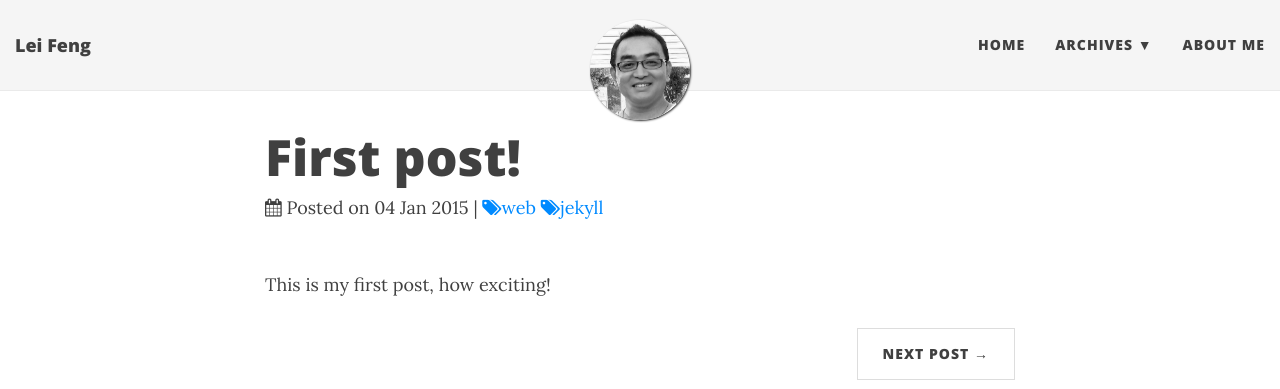
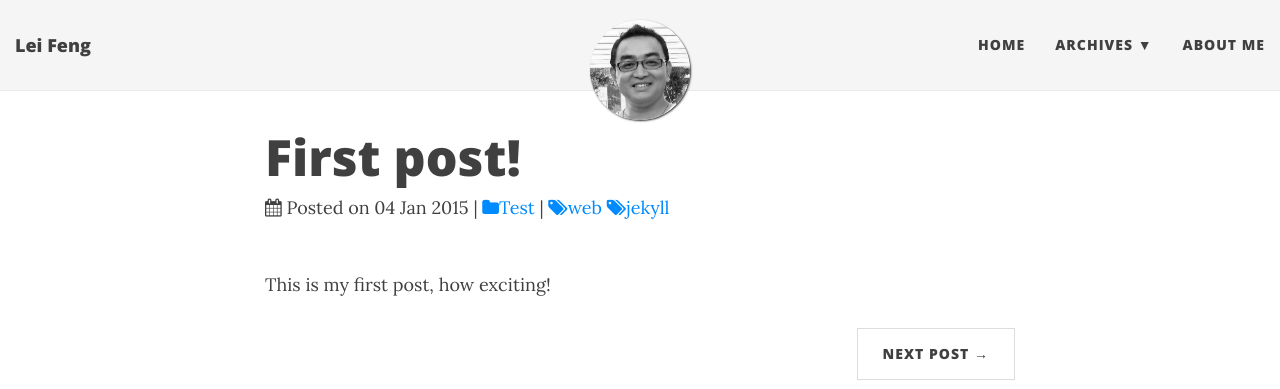
Before and after one commit to stonefl/stonefl.github.io, a Jekyll site: the page built from _posts/2015-01-04-first-post.md, in a window 1280 px wide. Shown: the top 389 px of the page. Built offline with Jekyll 4.4.1, drawn with Linux system fonts in a browser that asks for light colours; nearby versions of some CDN libraries; comment, search, counter and statistics services are not loaded.

Commit message:
Update header.html

```diff
--- a/_includes/header.html
+++ b/_includes/header.html
@@ -38,8 +38,8 @@
 		  {% if include.type == "post" %}
 		  <span class="post-date"><i class="fa fa-calendar" aria-hidden="true" title="Date published"></i> Posted on {{ page.date | date_to_string }}</span>
 		    <!--Post categories-->
-		   {% if post.categories %} |
-	 	     {% for cat in post.categories %}
+		   {% if page.categories %} |
+	 	     {% for cat in page.categories %}
     		       <a href="{{ site.category_page | prepend: site.baseurl }}#{{ cat | slugify }}" class="post-cat"><i class="fa fa-folder" title="post categories"></i>{{ cat }}</a>
     	             {% endfor %}
                    {% endif %}
@@ -76,8 +76,8 @@
 		  {% if include.type == "post" %}
 		  <span class="post-date"><i class="fa fa-calendar" aria-hidden="true" title="Date published"></i> Posted on {{ page.date | date_to_string }}</span>
 		  <!--Post categories-->
-		   {% if post.categories %} |
-	 	     {% for cat in post.categories %}
+		   {% if page.categories %} |
+	 	     {% for cat in page.categories %}
     		       <a href="{{ site.category_page | prepend: site.baseurl }}#{{ cat | slugify }}" class="post-cat"><i class="fa fa-folder" title="post categories"></i>{{ cat }}</a>
     	             {% endfor %}
                    {% endif %}
```
